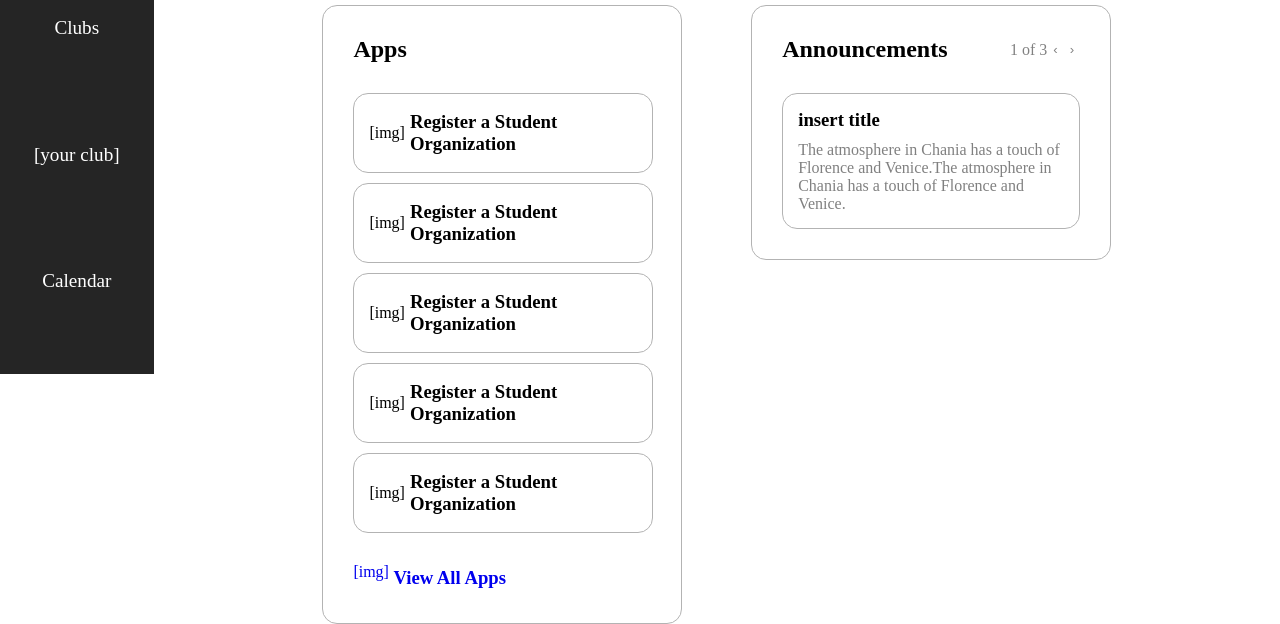
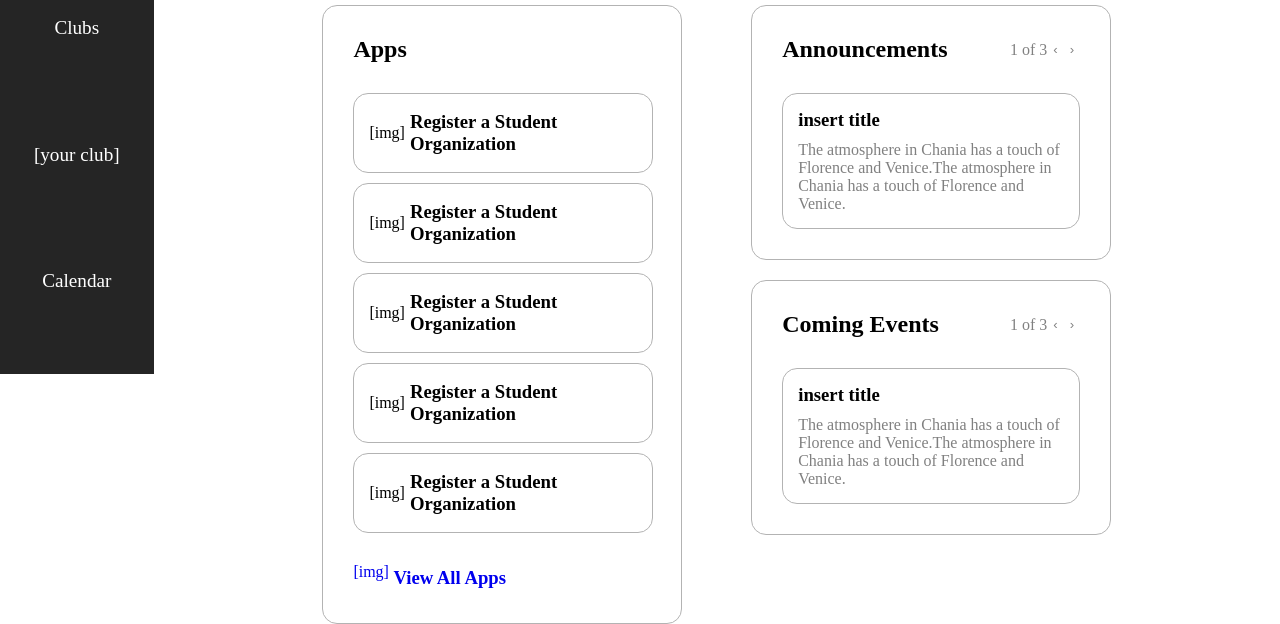
Before and after one commit to ryan-kwon/LL-Improve, a React app: page /dashboard in a window 1280 px wide. Shown: the part 426-1050 px from the top of the page. Built offline with nearby package versions, Linux system fonts and the light colour scheme.

Commit message:
user events slides

```diff
--- a/components/dashboard/dashboard.js
+++ b/components/dashboard/dashboard.js
@@ -2,6 +2,7 @@ import React from "react";
 
 import UserApps from "./userapps";
 import DashboardAnnouncements from "./announcements";
+import UserEvents from "./userevents";
 
 import styles from "./styles/dashboard.css";
 
@@ -49,7 +50,14 @@ function Dashboard({children}){
             <div className="dashboard-content">
                 {/* {children} */}
                 <UserApps />
-                <DashboardAnnouncements />
+                <ul className="dashboard-content-side">
+                  <li className=""><DashboardAnnouncements /></li>
+                  <li className=""><UserEvents /></li>
+                </ul>
+                {/* <div className="dashboard-content-side">
+                  <DashboardAnnouncements />
+                  <UserEvents />
+                </div> */}
             </div>
         </div>
     );
--- a/components/dashboard/styles/dashboard.css
+++ b/components/dashboard/styles/dashboard.css
@@ -19,3 +19,9 @@
     flex-direction: row;
     justify-content: space-evenly;
 }
+.dashboard-content-side{
+    list-style-type: none;
+}
+.dashboard-content-side li:not(:last-child){
+    margin-bottom: 20px;
+}
--- a/components/dashboard/styles/userevents.css
+++ b/components/dashboard/styles/userevents.css
@@ -0,0 +1,76 @@
+.userevents-container{
+    width: 360px;
+    height: fit-content;
+
+    box-sizing: border-box;
+    border: 1px solid #B3B3B3;
+    border-radius: 15px;
+
+    padding: 30px;
+}
+
+.userevents-top{
+    margin-bottom: 30px;
+
+    display: flex;
+    flex-direction: row;
+    align-items: center;
+    justify-content: space-between;
+}
+.userevents-container-h1{
+    font-size: x-large;
+}
+.userevents-top-indicators-container{
+    display: inherit;
+}
+.slide-indicators {
+    color: #808080;
+}
+.userevents-slide-control-container{
+    display: inherit;
+}
+.userevents-slide-control{
+    color: #808080;
+    background:transparent;
+    border:none;
+}
+.userevents-slide-control:hover{
+    cursor: pointer;
+    color: #252525;
+}
+
+
+.userevents-slide{
+    /* margin-bottom: 30px; */
+    overflow: hidden;
+}
+.userevents-slide-inner{
+    width: fit-content;
+    height: fit-content;
+
+    box-sizing: border-box;
+    border: 1px solid #B3B3B3;
+    border-radius: 15px;
+
+    padding: 15px;
+
+    transition: opacity 0.5s ease-in-out;
+
+    /* opacity: 0;
+    transform: translateX(100%);
+    transition: opacity 0.5s ease, transform 0.5s ease; */
+}
+.userevents-slide-inner.active {
+    opacity: 1;
+    transform: translateX(0);
+}
+.userevents-slide-inner:hover{
+    cursor: pointer;
+    border-color: #017DC3;
+    border-width: 2px;
+    box-shadow: 2px 2px 4px 2px rgba(0,0,0,.25);
+    /* the shadow border isnt rounding??? kinda?? */
+}
+.userevents-slide-inner h3{
+    margin-bottom: 10px;
+}
--- a/components/dashboard/userevents.js
+++ b/components/dashboard/userevents.js
@@ -0,0 +1,81 @@
+import React, { useState, useEffect } from "react";
+import { Link } from "react-router-dom";
+
+import styles from "./styles/userevents.css"
+
+function UserEvents(){
+    const [currentSlide, setCurrentSlide] = useState(0);
+
+    //need to replace from database
+    const slides = [
+        {
+          title: "insert title",
+          description: "The atmosphere in Chania has a touch of Florence and Venice.The atmosphere in Chania has a touch of Florence and Venice."
+        },
+        {
+          title: "insert title2",
+          description: "The atmosphere in Chania has a touch of Florence and Venice."
+        },
+        {
+          title: "insert title3",
+          description: "Beautiful flowers in Kolymbari, Crete."
+        }
+    ];
+
+    // Function to handle next slide
+    const nextSlide = () => {
+        setCurrentSlide(current =>
+            current === slides.length - 1 ? 0 : current + 1
+        );
+    };
+
+    // Function to handle previous slide
+    const prevSlide = () => {
+        setCurrentSlide(current =>
+            current === 0 ? slides.length - 1 : current - 1
+        );
+    };
+
+    return(
+        <div className="userevents-container">
+            <div className="userevents-top">
+                <h1 className="userevents-container-h1">Coming Events</h1>
+
+                <div className="userevents-top-indicators-container">
+                    <div className="slide-indicators">
+                        <span className="slide-position">
+                            {currentSlide + 1} of {slides.length}
+                        </span>
+                    </div>
+                    <div className="userevents-slide-control-container">
+                        <button className="userevents-slide-control left" onClick={prevSlide}>
+                            <span className="userevents-slide-control-prev-icon" aria-hidden="true">&#8249;</span>
+                        </button>
+                        <button className="userevents-slide-control right" onClick={nextSlide}>
+                            <span className="userevents-slide-control-next-icon" aria-hidden="true">&#8250;</span>
+                        </button>
+                    </div>
+                </div>
+            </div>
+            <div className="userevents-slide" data-ride="slide">
+                <div class="userevents-slide-inner">
+                {/* {slides.map((slide, index) => (
+                    <div
+                        key={index}
+                        className={`dashannouncements-slide-inner ${
+                        index === currentSlide ? "active" : ""
+                        }`}
+                    >
+                        <h3>{slides[currentSlide].title}</h3>
+                        <p>{slides[currentSlide].description}</p>
+                    </div>
+                ))} */}
+                    <h3>{slides[currentSlide].title}</h3>
+                    <p>{slides[currentSlide].description}</p>
+                </div>
+            </div>
+        </div>
+    )
+};
+
+export default UserEvents;
```
